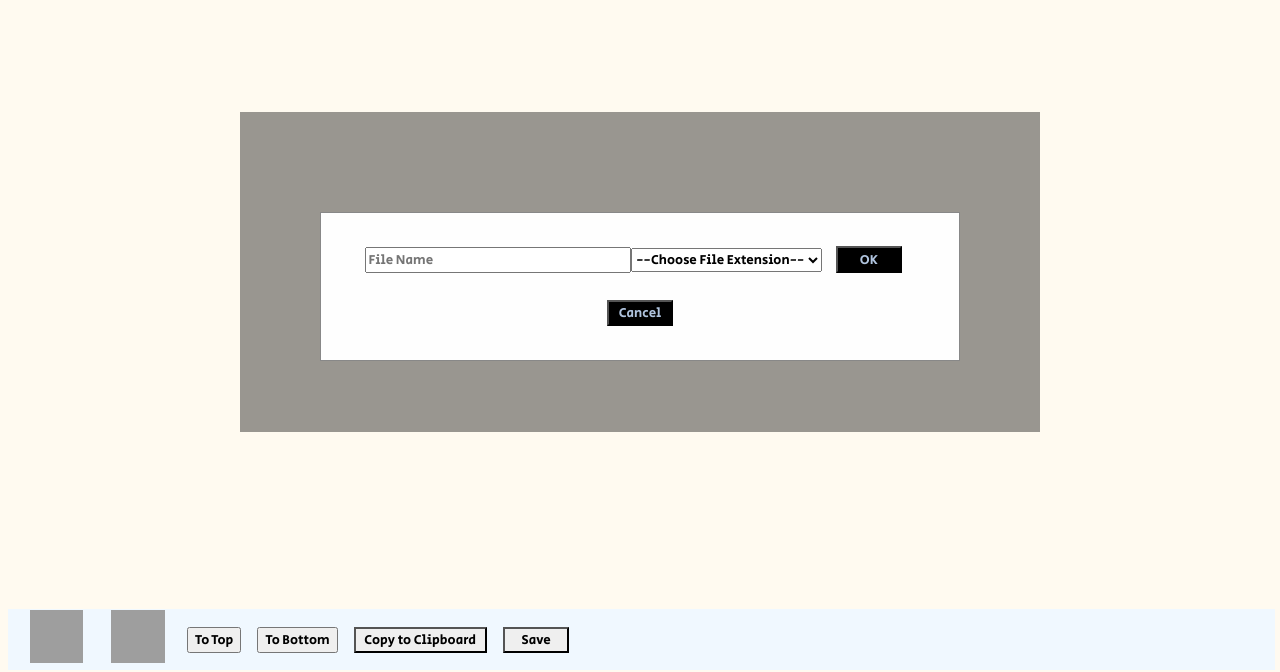
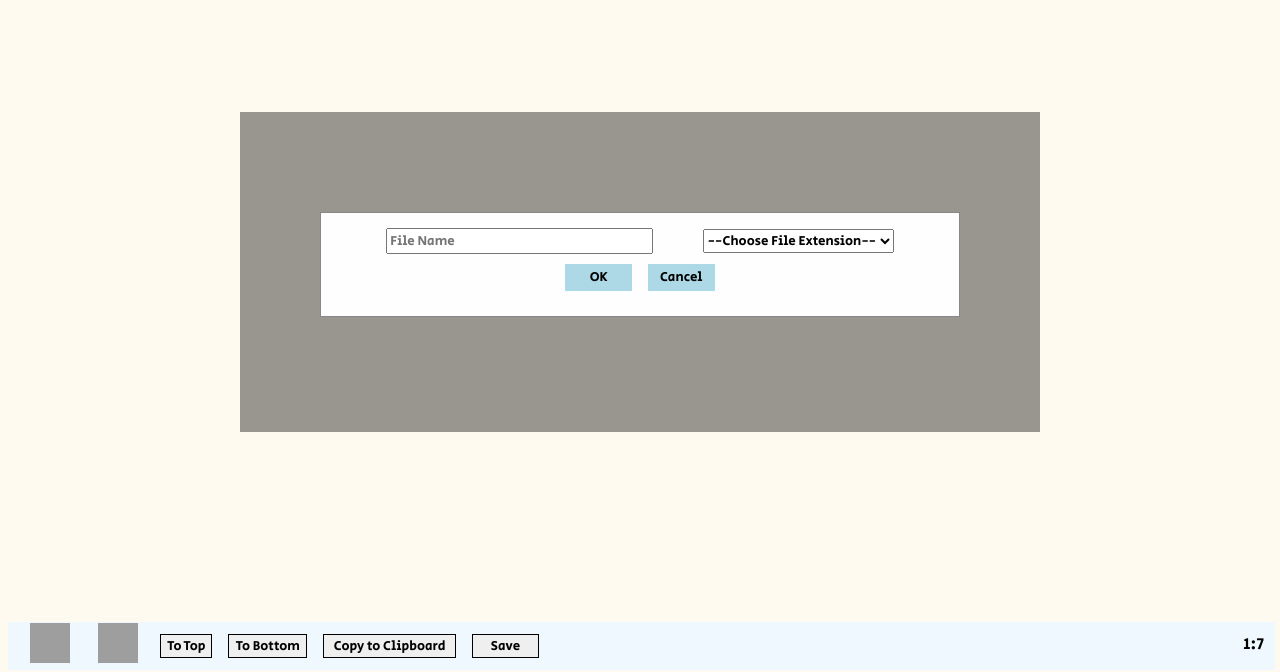
Before and after one commit to Sciencewolf/CodeEditor, a plain HTML site: page index.html in a window 1280 px wide. Both pictures are taken after typing "Sample" into the empty fields and a click on the button "Save". Shown: the part 128-800 px from the top of the page. Drawn offline with Linux system fonts and the light colour scheme; grey boxes are pictures that could not be loaded.

Commit message:
Initial commit

```diff
--- a/css/mainpage.css
+++ b/css/mainpage.css
@@ -28,8 +28,10 @@ body {
 button {
     cursor: pointer;
 }
+
 button:is(.btn-copy, .btn-save) {
     -webkit-appearance: none;
+    border: 1px solid black;
 }
 
 input:focus {
@@ -41,8 +43,6 @@ input:focus {
 textarea {
     font-size: medium;
     background-color: transparent;
-    max-height: 800px;
-    overflow: auto;
 }
 
 .header {
@@ -59,10 +59,6 @@ textarea {
 .inputs {
     width: 100%;
     margin-bottom: 1em;
-}
-
-.div-textarea {
-    height: 20em
 }
 
 .btns {
@@ -87,8 +83,8 @@ textarea {
 }
 
 #open-settings img {
-    width: 4em;
-    height: 4em;
+    width: 3em;
+    height: 3em;
     transition: .4s all;
 }
 
@@ -98,8 +94,8 @@ textarea {
 }
 
 #open-plugins img {
-    width: 4em;
-    height: 4em;
+    width: 3em;
+    height: 3em;
     transition: .4s all;
 }
 
@@ -122,22 +118,34 @@ textarea {
 .input_file_ext {
     background-color: #fefefe;
     margin: auto;
-    padding: 20px;
     border: 1px solid #888;
     width: 80%;
+    padding: 15px;
 }
 
 .input_file_ext > input {
     width: 20em;
 }
 
-.input_file_ext > button {
+.input_file_ext > input + select {
+    margin-left: 50px;
+}
+
+.div-btn-action {
+    display: flex;
+    justify-content: center;
+    align-items: center;
+    gap: 1em;
+    padding: 10px;
+}
+
+.div-btn-action button {
     width: 5em;
     height: 2em;
-    background-color: black;
-    color: lightsteelblue;
+    background-color: lightblue;
+    border: none;
     transition: .4s all;
-    margin: 1em;
+    transform: scale(1);
 }
 
 #span-Line_Column-number {
@@ -146,6 +154,7 @@ textarea {
     position: absolute;
     bottom: 1em;
     right: 1em;
+    z-index: 2;
 }
 
 .scroll {
@@ -153,6 +162,13 @@ textarea {
     justify-content:center;
     align-items: center;
     gap: 1em;
+}
+
+.scroll button:is(#scroll_top, #scroll_bottom) {
+    border: 1px solid black;
+    -webkit-appearance: none;
+    transition: .4s all;
+    transform: scale(1);
 }
 
 .footer {
@@ -218,33 +234,21 @@ textarea {
 @media (hover: hover) {
     #open-settings img:hover {
         cursor: pointer;
-        transform: rotate(90deg);
+        transform: rotate(45deg);
         transition: .4s all;
     }
     #open-plugins img:hover {
         cursor: pointer;
-        transform: rotate(45deg);
+        transform: rotate(15deg);
         transition: .4s all;
     }
     .input_file_ext > button:hover {
         transform: scale(1.1);
         transition: .4s all;
     }
-    .settings-panel > button:hover {
+    button:is(#scroll_bottom, #scroll_top, .btn-cancel, .btn-ok, .btn-save, .btn-copy):hover {
         transition: .4s all;
         transform: scale(1.1);
         cursor: pointer;
     }
-    .scroll > button:hover {
-        transition: .4s all;
-        transform: scale(1.1);
-    }
-    .btn-copy:hover {
-        transition: .4s all;
-        transform: scale(1.1);
-    }
-    .btn-save:hover {
-        transition: .4s all;
-        transform: scale(1.1);
-    }
 }
--- a/js/main.js
+++ b/js/main.js
@@ -72,7 +72,7 @@ function getTagsOnLoad() {
     button_copy.innerHTML = "Copy to Clipboard"
     button_copy.addEventListener('click', () => {
         changeTitleOnCopy()
-        setInterval(() => {
+        setTimeout(() => {
             changeTitleToDefault()
         }, 3500)
 
@@ -102,6 +102,7 @@ function textArea() {
     const textarea = document.getElementById('textarea')
     textarea.rows = 1
     textarea.cols = global_textarea_cols
+    textarea.style.resize = 'none'
     manipulateTextArea()
     appendTextOnPaste()
 }
@@ -180,9 +181,13 @@ function getFileExtension() {
     const inputFileExt_divtag = document.querySelector('.input_file_ext')
     const get_file_ext = document.createElement('input')
     const choose_file_ext = document.createElement('select')
+    const div_btn = document.createElement('div')
     const ok_button_tag = document.createElement('button')
     const cancel_button_tag = document.createElement('button')
     choose_file_ext.id = 'choose_file_ext'
+
+    div_btn.id = "div-btn-action"
+    div_btn.className = "div-btn-action"
 
     for(let opt = 0; opt < listFileExt.length; opt++){
         const create_option = document.createElement('option')
@@ -206,13 +211,14 @@ function getFileExtension() {
     ok_button_tag.innerHTML = "OK"
 
     inputFileExt_divtag.appendChild(choose_file_ext)
-    inputFileExt_divtag.appendChild(ok_button_tag)
+    div_btn.appendChild(ok_button_tag)
 
     cancel_button_tag.id = "btn-cancel"
     cancel_button_tag.className = "btn-cancel"
     cancel_button_tag.innerHTML = 'Cancel'
 
-    inputFileExt_divtag.appendChild(cancel_button_tag)
+    div_btn.appendChild(cancel_button_tag)
+    inputFileExt_divtag.appendChild(div_btn)
 
     ok_button_tag.addEventListener('click', () => {
         changeTitleToDefault()
```
